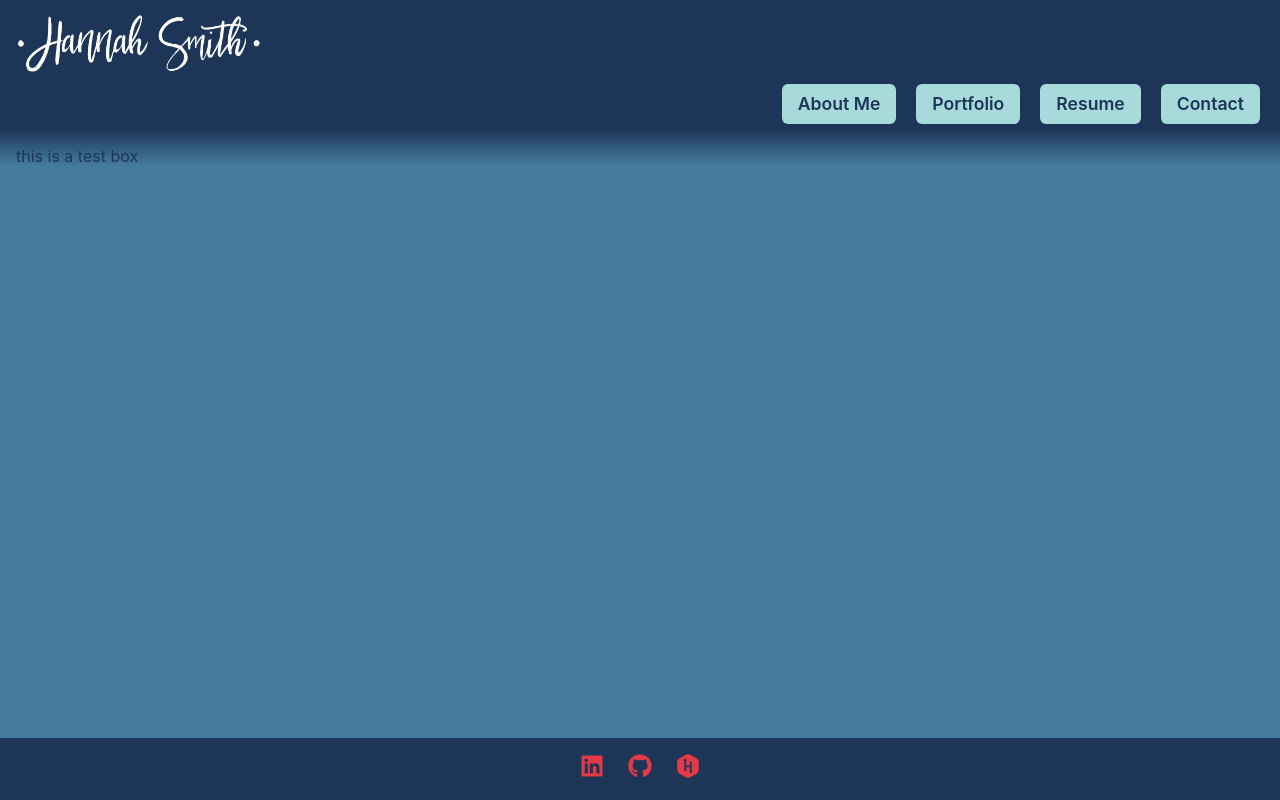
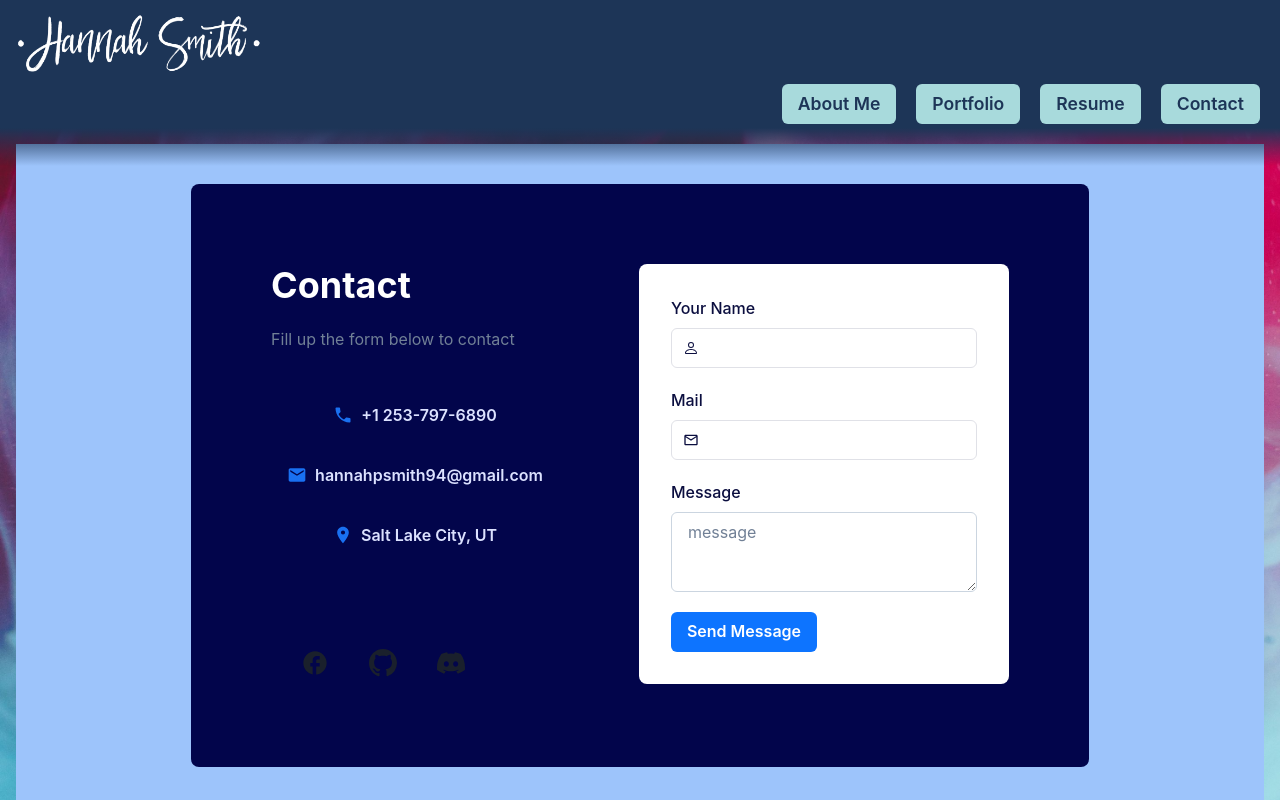
Before and after one commit to hannahpsmith/HannahDevPortfolio, a React (Vite) app: page /contact in a window 1280 px wide. Built offline with nearby package versions, Linux system fonts and the light colour scheme.

Commit message:
adjusted styling for layout, fixed routes for nav to go to about on render

```diff
--- a/src/App.jsx
+++ b/src/App.jsx
@@ -1,14 +1,10 @@
-import { ChakraProvider, Box } from '@chakra-ui/react';
-import theme from './utils/theme';
 import Layout from './components/Layout';
 import { Outlet } from 'react-router-dom';
 
 export default function App() {
   return (
-    <ChakraProvider theme={theme}>
       <Layout>
         <Outlet />
       </Layout>
-    </ChakraProvider>
   );
 }
--- a/src/components/Footer.jsx
+++ b/src/components/Footer.jsx
@@ -6,6 +6,10 @@
     const footerStyles = {
         bg: "brand.800",
         color: "brand.300",
+        py: "4",
+        mt: "auto",
+        width: "100%",
+        bottom: "0",
     };
     const linkStyles = {
         color: "brand.300",
@@ -14,7 +18,7 @@
           },
     };
 return (
-    <Box p={4} textAlign="center" {...footerStyles}>
+    <Box {...footerStyles}>
       <Flex justify="center" gap={6}>
         <Link href="https://www.linkedin.com/in/hannahsmithballroom/" isExternal {...linkStyles}>
           <Icon as={FaLinkedin} boxSize={6}/>
--- a/src/components/Layout.jsx
+++ b/src/components/Layout.jsx
@@ -6,7 +6,7 @@
   return (
     <Box display="flex" flexDirection="column" minHeight="100vh">
       <Header />
-      <Container as="main" flex="1" maxW="container.xl" py={4}>
+      <Container as="main" maxW="container.xl" py={4}>
         {children}
       </Container>
       <Footer />
--- a/src/components/Navigation.jsx
+++ b/src/components/Navigation.jsx
@@ -27,7 +27,7 @@
                           pt={[4,0]}
                           pr={[0,4]}
                           >
-        <Button as={RouterLink} to="/about" {...buttonStyles} aria-label={"About Me"}>
+        <Button as={RouterLink} to="/" {...buttonStyles} aria-label={"About Me"}>
           About Me
         </Button>
         <Button as={RouterLink} to="/portfolio" {...buttonStyles} aria-label={"Button"}>
--- a/src/main.jsx
+++ b/src/main.jsx
@@ -16,7 +16,7 @@
     element: <App />,
     children: [
       {
-        path: 'about',
+        index: true,
         element: <AboutMe />
       },
       {
@@ -37,7 +37,7 @@
 
 const root = ReactDOM.createRoot(document.getElementById('root'));
 root.render(
-  <ChakraProvider>
+  <ChakraProvider theme={theme}>
     <RouterProvider router={router} />
   </ChakraProvider>
 );
--- a/src/pages/AboutMe.jsx
+++ b/src/pages/AboutMe.jsx
@@ -11,7 +11,7 @@
               boxSize="200px"
               borderRadius="full"
               boxShadow="lg"
-              objectFit="cover"
+              objectfit="cover"
               mr={4}
               mb={6}
             />
--- a/src/pages/Contact.jsx
+++ b/src/pages/Contact.jsx
@@ -1,10 +1,141 @@
-import React from 'react';
-import { Box } from '@chakra-ui/react';
+import { Container, Flex, Box, Heading, Text, IconButton, Button, VStack, HStack, Wrap, WrapItem, FormControl, FormLabel, Input, InputGroup, InputLeftElement, Textarea, } from '@chakra-ui/react';
+import { MdPhone, MdEmail, MdLocationOn, MdFacebook, MdOutlineEmail, } from 'react-icons/md';
+import { BsGithub, BsDiscord, BsPerson } from 'react-icons/bs'
 
 export default function Contact() {
   return (
-    <Box>
-        <h1>this is a test box</h1>
-    </Box>
+    <Container bg="#9DC4FB" maxW="full" mt={0} centerContent overflow="hidden">
+      <Flex>
+        <Box
+          bg="#02054B"
+          color="white"
+          borderRadius="lg"
+          m={{ sm: 4, md: 16, lg: 10 }}
+          p={{ sm: 5, md: 5, lg: 16 }}>
+          <Box p={4}>
+            <Wrap spacing={{ base: 20, sm: 3, md: 5, lg: 20 }}>
+              <WrapItem>
+                <Box>
+                  <Heading>Contact</Heading>
+                  <Text mt={{ sm: 3, md: 3, lg: 5 }} color="gray.500">
+                    Fill up the form below to contact
+                  </Text>
+                  <Box py={{ base: 5, sm: 5, md: 8, lg: 10 }}>
+                    <VStack alignItems="flex-start" spacing={3}>
+                      <Button
+                        as="a"
+                        href="tel:+12537976890"
+                        size="md"
+                        height="48px"
+                        width="100%"
+                        variant="ghost"
+                        color="#DCE2FF"
+                        _hover={{ border: '2px solid #1C6FEB' }}
+                        leftIcon={<MdPhone color="#1970F1" size="20px" />}>
+                        +1 253-797-6890
+                      </Button>
+                      <Button
+                        as="a"
+                        href="mailto:hannahpsmith94@gmail.com"
+                        size="md"
+                        height="48px"
+                        width="100%"
+                        variant="ghost"
+                        color="#DCE2FF"
+                        _hover={{ border: '2px solid #1C6FEB' }}
+                        leftIcon={<MdEmail color="#1970F1" size="20px" />}>
+                        hannahpsmith94@gmail.com
+                      </Button>
+                      <Button
+                        as="a"
+                        href="https://www.google.com/search?q=Salt+Lake+City+UTAH"
+                        target="_blank"
+                        size="md"
+                        height="48px"
+                        width="100%"
+                        variant="ghost"
+                        color="#DCE2FF"
+                        _hover={{ border: '2px solid #1C6FEB' }}
+                        leftIcon={<MdLocationOn color="#1970F1" size="20px" />}>
+                        Salt Lake City, UT
+                      </Button>
+                    </VStack>
+                  </Box>
+                  <HStack
+                    mt={{ lg: 10, md: 10 }}
+                    spacing={5}
+                    px={5}
+                    alignItems="flex-start">
+                    <IconButton
+                      aria-label="facebook"
+                      variant="ghost"
+                      size="lg"
+                      isRound={true}
+                      _hover={{ bg: '#0D74FF' }}
+                      icon={<MdFacebook size="28px" />}
+                    />
+                    <IconButton
+                      aria-label="github"
+                      variant="ghost"
+                      size="lg"
+                      isRound={true}
+                      _hover={{ bg: '#0D74FF' }}
+                      icon={<BsGithub size="28px" />}
+                    />
+                    <IconButton
+                      aria-label="discord"
+                      variant="ghost"
+                      size="lg"
+                      isRound={true}
+                      _hover={{ bg: '#0D74FF' }}
+                      icon={<BsDiscord size="28px" />}
+                    />
+                  </HStack>
+                </Box>
+              </WrapItem>
+              <WrapItem>
+                <Box bg="white" borderRadius="lg">
+                  <Box m={8} color="#0B0E3F">
+                    <VStack spacing={5}>
+                      <FormControl id="name">
+                        <FormLabel>Your Name</FormLabel>
+                        <InputGroup borderColor="#E0E1E7">
+                          <InputLeftElement pointerEvents="none">
+                            <BsPerson color="gray.800" />
+                          </InputLeftElement>
+                          <Input type="text" size="md" />
+                        </InputGroup>
+                      </FormControl>
+                      <FormControl id="email">
+                        <FormLabel>Mail</FormLabel>
+                        <InputGroup borderColor="#E0E1E7">
+                          <InputLeftElement pointerEvents="none">
+                            <MdOutlineEmail color="gray.800" />
+                          </InputLeftElement>
+                          <Input type="text" size="md" />
+                        </InputGroup>
+                      </FormControl>
+                      <FormControl id="message">
+                        <FormLabel>Message</FormLabel>
+                        <Textarea
+                          borderColor="gray.300"
+                          _hover={{ borderColor: 'gray.300' }}
+                          placeholder="message"
+                        />
+                      </FormControl>
+                      <FormControl id="send" float="right">
+                        <Button variant="solid" bg="#0D74FF" color="white" _hover={{}}>
+                          Send Message
+                        </Button>
+                      </FormControl>
+                    </VStack>
+                  </Box>
+                </Box>
+              </WrapItem>
+            </Wrap>
+          </Box>
+        </Box>
+      </Flex>
+    </Container>
   );
 }
--- a/src/utils/theme.js
+++ b/src/utils/theme.js
@@ -1,5 +1,5 @@
 import { extendTheme } from '@chakra-ui/react';
-// import background from '../assets/background.jpg';
+import background from '../assets/background.jpg';
 
 const theme = extendTheme({
     colors: {
@@ -12,21 +12,21 @@
         }
     },
     styles: {
-        global: {
-          body: {
+      global: (props) => ({
+        'html, body': {
             bg: 'brand.500',
             color: 'brand.800',
 
-    //     //     backgroundImage: `url(${background})`,
-    //     //     backgroundSize: 'cover',
-    //     //     backgroundRepeat: 'no-repeat',
-    //     //     backgroundPosition: 'center',
-    //     //     height: '100vh',
-    //     //     width: '100vw',
-    //     //     overflow: 'hidden',
+             backgroundImage: `url(${background})`,
+             backgroundSize: 'cover',
+             backgroundRepeat: 'no-repeat',
+             backgroundPosition: 'center',
+             height: '100vh',
+             width: '100vw',
+             overflowX: 'hidden',
 
           },
-        },
+        }),
       },
 
 
```
Also changed, not shown: src/components/Header.jsx (+2 -2 lines), src/assets/headshot.jpg.
